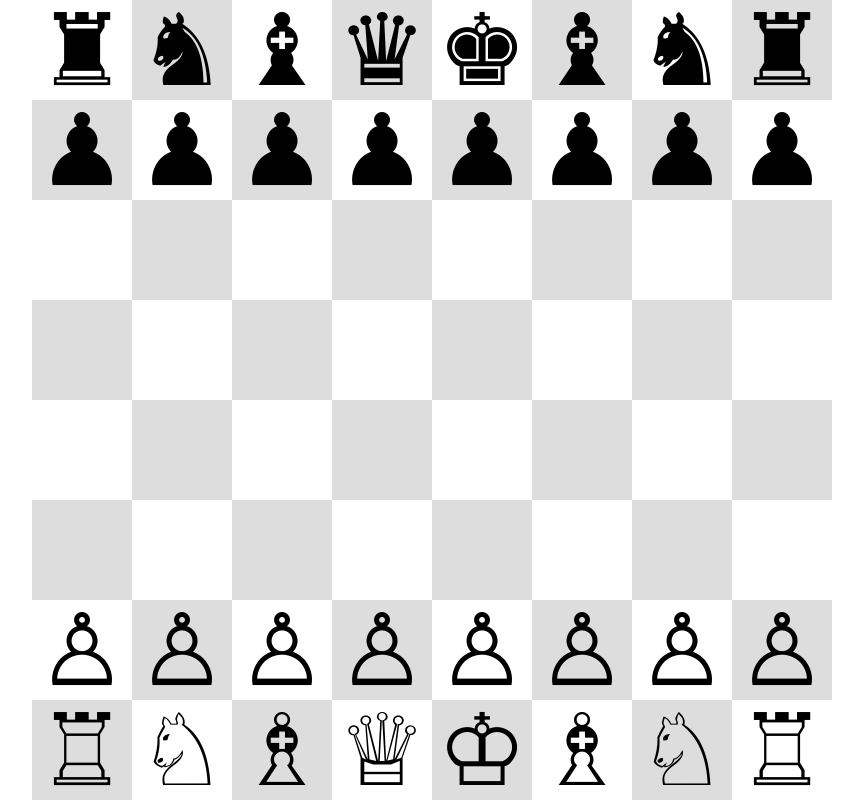
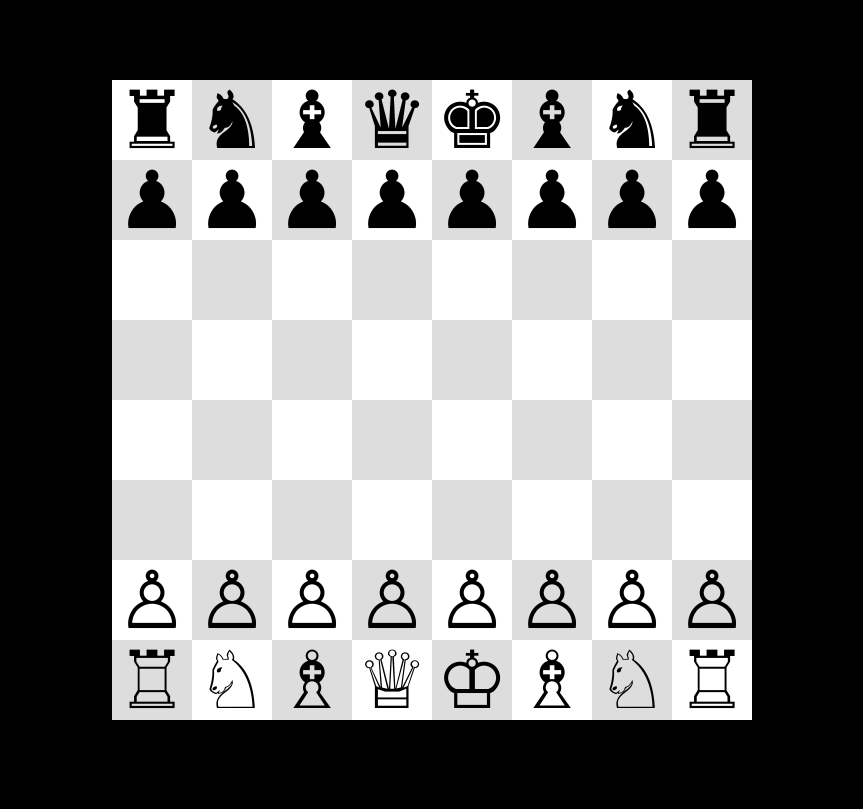
Before and after one commit to mmalamm/chess_js, a plain HTML site: page index.html in a window 1280 px wide. Shown: the whole page, without its empty margins (208-1071 px from the left). Drawn offline with Linux system fonts and the light colour scheme.

Commit message:
add styles

```diff
--- a/lib/chess.js
+++ b/lib/chess.js
@@ -21,6 +21,7 @@ const chess = () => {
         const isPieceOfCurrentPlayer = gameState.current === c[0];
 
         if (isPieceOfCurrentPlayer) {
+          cellElement.classList.add("clickable");
           cellElement.addEventListener("click", () => {
             console.log("hey");
             gameState.selected = [rIdx, cIdx];
--- a/lib/helpers.js
+++ b/lib/helpers.js
@@ -21,10 +21,7 @@ const pieceHash = {
   wk: "♔",
   wp: "♙",
 };
-
-export const getPieceCharacter = (pieceCode) => {
-  return pieceHash[pieceCode];
-};
+export const getPieceCharacter = (pieceCode) => pieceHash[pieceCode];
 
 export const createInitState = () => {
   const initState = {
--- a/style.css
+++ b/style.css
@@ -5,8 +5,13 @@
 }
 
 :root {
-  --cell-size: calc(100vh / 8);
+  --cell-size: calc(100vh / 10);
   --color-selected: green;
+  --color-hover: blue;
+}
+
+html {
+  background-color: black;
 }
 
 #wrapper {
@@ -33,9 +38,23 @@
   height: var(--cell-size);
   width: var(--cell-size);
   font-size: var(--cell-size);
+  user-select: none;
+}
+
+.clickable {
+  cursor: pointer;
+}
+
+.clickable:hover {
+  background-color: var(--color-hover) !important;
 }
 
 .row:nth-of-type(odd) .cell:nth-of-type(even),
 .row:nth-of-type(even) .cell:nth-of-type(odd) {
   background-color: #ddd;
 }
+
+.row:nth-of-type(odd) .cell:nth-of-type(odd),
+.row:nth-of-type(even) .cell:nth-of-type(even) {
+  background-color: #fff;
+}
```
